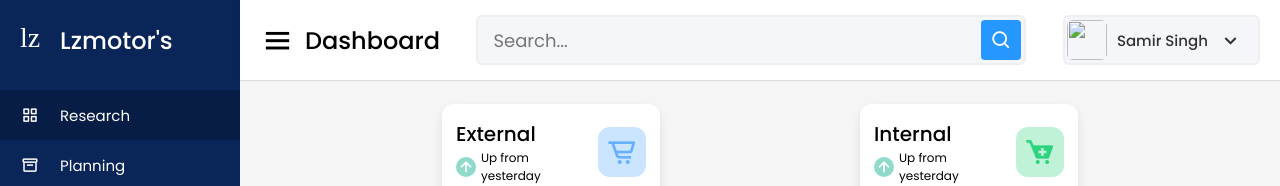
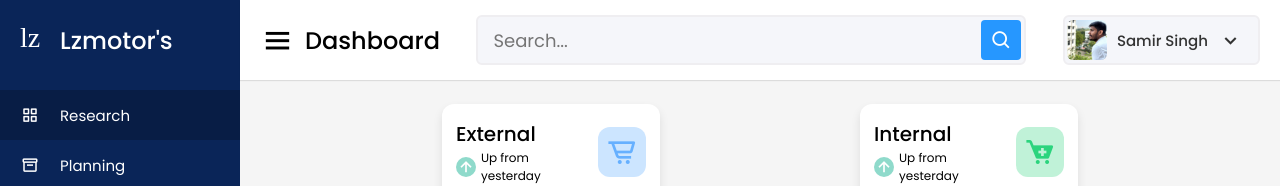
Before and after one commit to samirsinghkshatriya/Dashboard, a plain HTML site: page index.html in a window 1280 px wide. Shown: the top 186 px of the page. Drawn offline with nearby package versions, Linux system fonts and the light colour scheme.

Commit message:
Update index.html
There was some error which is been resolved.

```diff
--- a/index.html
+++ b/index.html
@@ -70,7 +70,7 @@
           <i class="bx bx-search"></i>
         </div>
         <div class="profile-details">
-          <img src="images/profile.jpeg" alt="" />
+          <img src="profile.jpeg" alt="" />
           <span class="admin_name">Samir Singh</span>
           <i class="bx bx-chevron-down"></i>
         </div>
```
